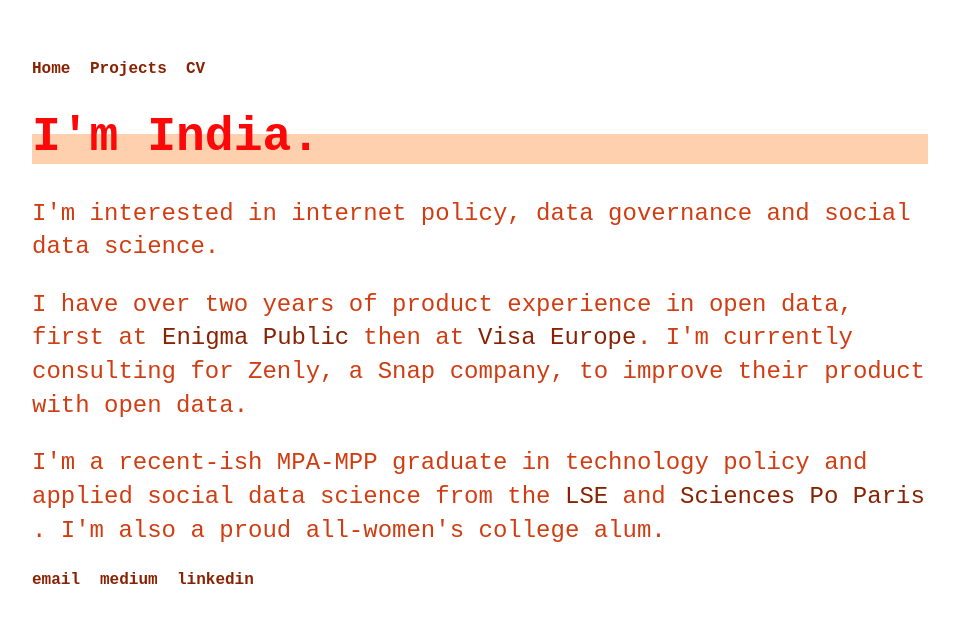
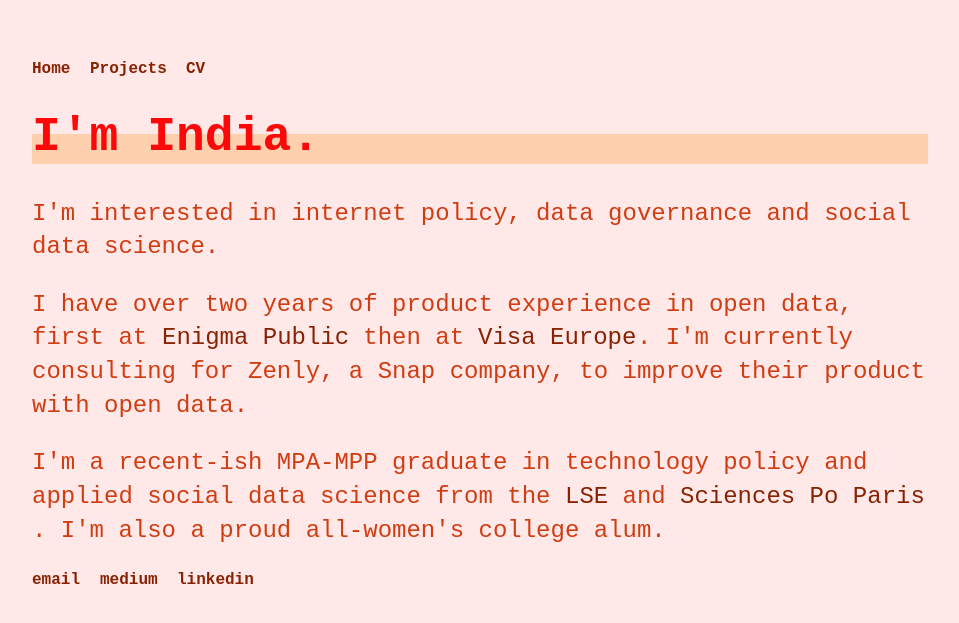
Before and after one commit to india-kerle/indy-web, a Jekyll site: the page built from index.html, in a window 1280 px wide. Shown: the top 623 px of the page, without its empty margins (160-1119 px from the left). Built offline with Jekyll 4.4.1, drawn with Linux system fonts in a browser that asks for light colours.

Commit message:
updated designs

```diff
--- a/css/main.css
+++ b/css/main.css
@@ -1,7 +1,7 @@
 body {
     margin: 60px auto;
     width: 70%;
-    background-color: #ffffff;
+    background-color: #ffe8e8;
 }
 nav ul, footer ul {
     font-family: "Courier New", Courier, monospace;
```
